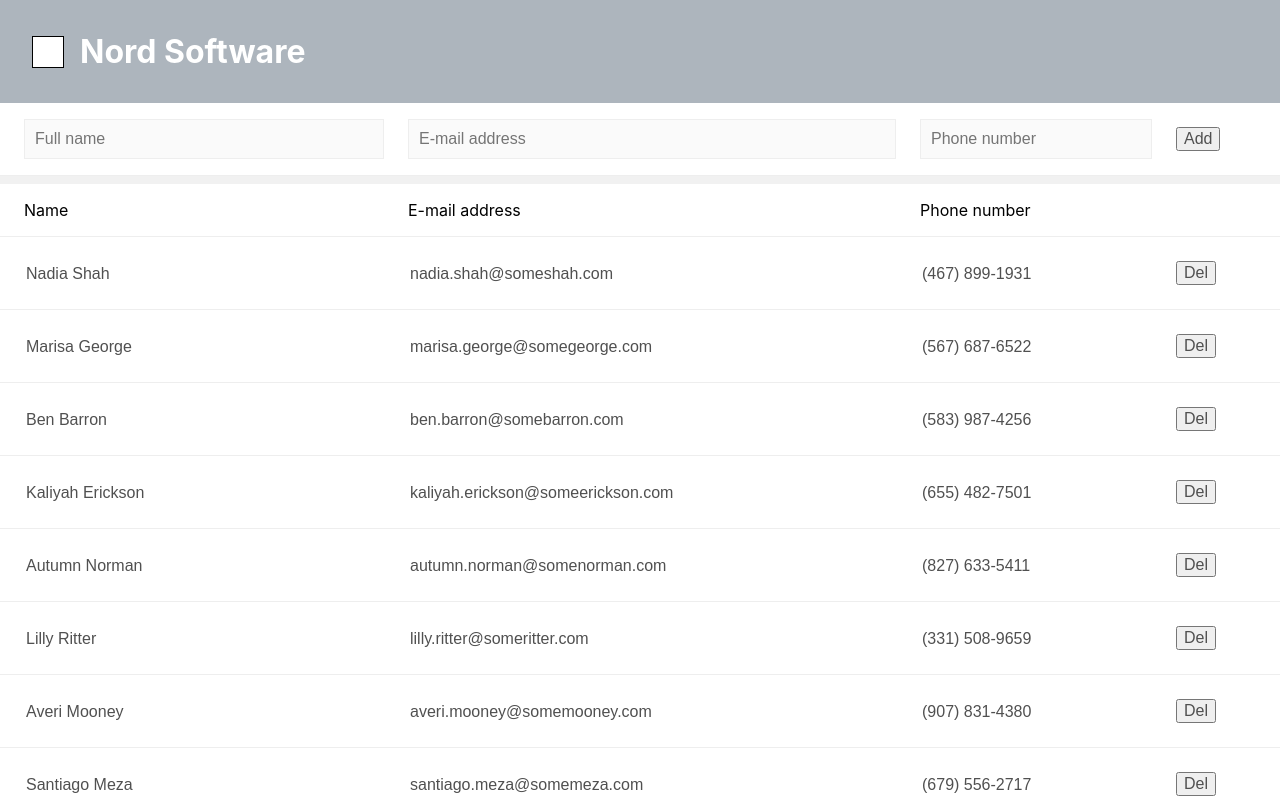
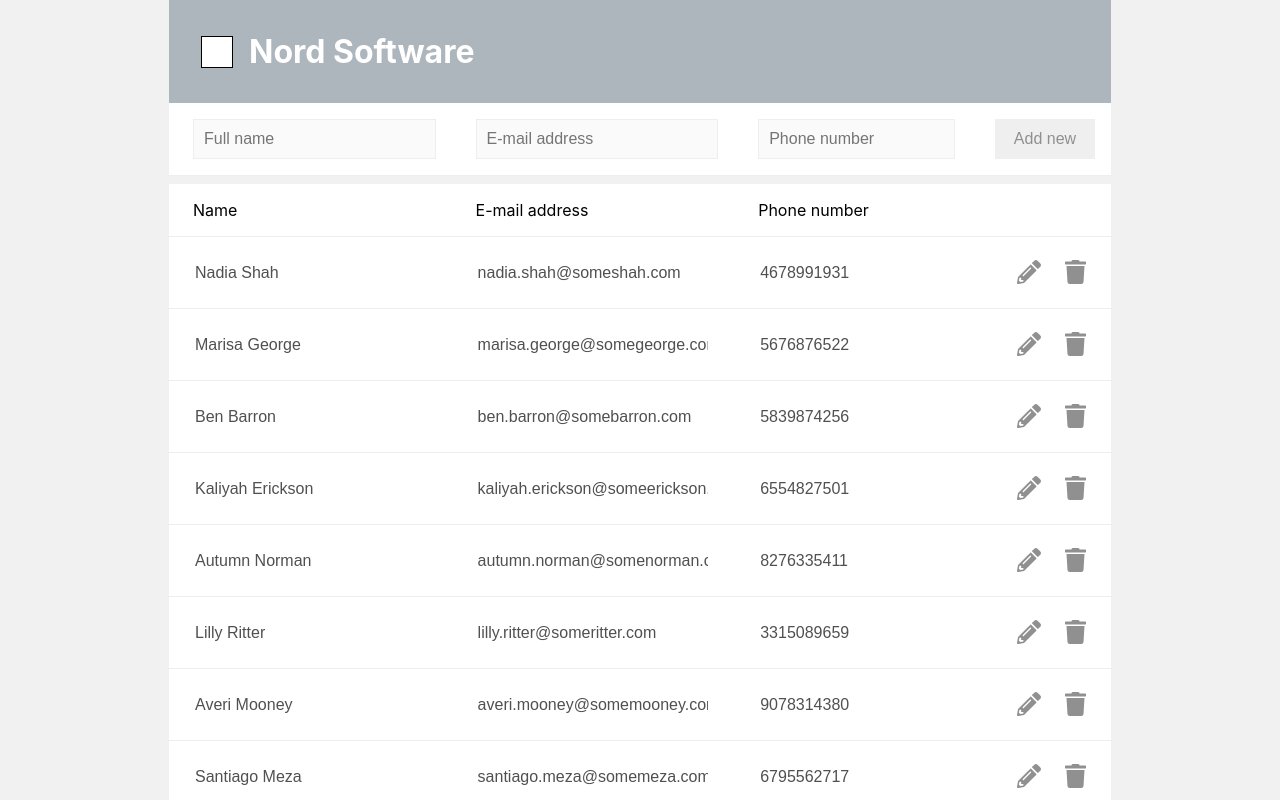
Before and after one commit to ramromail/contactbook, a React (Create React App) app: page / in a window 1280 px wide. Shown: the top 800 px of the page. Built offline with nearby package versions, Linux system fonts and the light colour scheme.

Commit message:
added font icons

```diff
--- a/package.json
+++ b/package.json
@@ -3,6 +3,9 @@
   "version": "0.1.0",
   "private": true,
   "dependencies": {
+    "@fortawesome/fontawesome-svg-core": "^1.2.27",
+    "@fortawesome/free-solid-svg-icons": "^5.12.1",
+    "@fortawesome/react-fontawesome": "^0.1.8",
     "@testing-library/jest-dom": "^4.2.4",
     "@testing-library/react": "^9.4.1",
     "@testing-library/user-event": "^7.2.1",
--- a/public/contacts.json
+++ b/public/contacts.json
@@ -3,120 +3,120 @@
     "id": "19699734-1746-57d6-bd62-0df42f7530d6",
     "fullName": "Nadia Shah",
     "emailAddress": "nadia.shah@someshah.com",
-    "phoneNumber": "(467) 899-1931"
+    "phoneNumber": "4678991931"
   },
   {
     "id": "2fcc0599-5a98-5f8e-98d6-022d4efdb809",
     "fullName": "Marisa George",
     "emailAddress": "marisa.george@somegeorge.com",
-    "phoneNumber": "(567) 687-6522"
+    "phoneNumber": "5676876522"
   },
   {
     "id": "35f37d7d-2d82-5a2e-9c36-744a6713586d",
     "fullName": "Ben Barron",
     "emailAddress": "ben.barron@somebarron.com",
-    "phoneNumber": "(583) 987-4256"
+    "phoneNumber": "5839874256"
   },
   {
     "id": "f205407a-9360-5801-beef-39d015f377b6",
     "fullName": "Kaliyah Erickson",
     "emailAddress": "kaliyah.erickson@someerickson.com",
-    "phoneNumber": "(655) 482-7501"
+    "phoneNumber": "6554827501"
   },
   {
     "id": "724392b9-33b6-5844-854b-dac57d5887f7",
     "fullName": "Autumn Norman",
     "emailAddress": "autumn.norman@somenorman.com",
-    "phoneNumber": "(827) 633-5411"
+    "phoneNumber": "8276335411"
   },
   {
     "id": "ba6c823c-e3ff-5d07-990a-6d2cfa18bced",
     "fullName": "Lilly Ritter",
     "emailAddress": "lilly.ritter@someritter.com",
-    "phoneNumber": "(331) 508-9659"
+    "phoneNumber": "3315089659"
   },
   {
     "id": "7f4bf409-f492-5a1c-b885-2ba1cfe4d3d2",
     "fullName": "Averi Mooney",
     "emailAddress": "averi.mooney@somemooney.com",
-    "phoneNumber": "(907) 831-4380"
+    "phoneNumber": "9078314380"
   },
   {
     "id": "0339bcbf-38a9-5cc2-9244-61a24ce627dc",
     "fullName": "Santiago Meza",
     "emailAddress": "santiago.meza@somemeza.com",
-    "phoneNumber": "(679) 556-2717"
+    "phoneNumber": "6795562717"
   },
   {
     "id": "7df59835-39a1-5c15-9612-51ecf749f9d0",
     "fullName": "Carmelo Aguirre",
     "emailAddress": "carmelo.aguirre@someaguirre.com",
-    "phoneNumber": "(725) 343-9280"
+    "phoneNumber": "7253439280"
   },
   {
     "id": "2c728bed-e878-5af7-a5be-30e17e19d67e",
     "fullName": "Ramiro Fernandez",
     "emailAddress": "ramiro.fernandez@somefernandez.com",
-    "phoneNumber": "(645) 413-9002"
+    "phoneNumber": "6454139002"
   },
   {
     "id": "f23084c9-87bb-5c03-ba5e-a870d0a27853",
     "fullName": "Jerimiah Stout",
     "emailAddress": "jerimiah.stout@somestout.com",
-    "phoneNumber": "(779) 426-6979"
+    "phoneNumber": "7794266979"
   },
   {
     "id": "15116ec3-0d50-588e-adc4-4fe9a30a9905",
     "fullName": "Leticia Gardner",
     "emailAddress": "leticia.gardner@somegardner.com",
-    "phoneNumber": "(575) 655-9336"
+    "phoneNumber": "5756559336"
   },
   {
     "id": "b72b5c0e-3d84-5860-8af9-d52df0dfe55b",
     "fullName": "Natalia Aguilar",
     "emailAddress": "natalia.aguilar@someaguilar.com",
-    "phoneNumber": "(329) 865-7142"
+    "phoneNumber": "3298657142"
   },
   {
     "id": "79281695-6505-5db7-b386-f6e63dd2eab9",
     "fullName": "Cody Tanner",
     "emailAddress": "cody.tanner@sometanner.com",
-    "phoneNumber": "(735) 845-5801"
+    "phoneNumber": "7358455801"
   },
   {
     "id": "27be3cd8-1e8c-5f8b-ba9c-6697e251ad5c",
     "fullName": "Jocelynn Carroll",
     "emailAddress": "jocelynn.carroll@somecarroll.com",
-    "phoneNumber": "(282) 286-2244"
+    "phoneNumber": "2822862244"
   },
   {
     "id": "387f677f-30df-5620-9994-762f6d23cc75",
     "fullName": "Silas Hayden",
     "emailAddress": "silas.hayden@somehayden.com",
-    "phoneNumber": "(874) 730-7479"
+    "phoneNumber": "8747307479"
   },
   {
     "id": "21ae0e42-e043-5445-b589-bb31d82a7f1b",
     "fullName": "Justus Gilbert",
     "emailAddress": "justus.gilbert@somegilbert.com",
-    "phoneNumber": "(327) 390-2296"
+    "phoneNumber": "3273902296"
   },
   {
     "id": "31a71cfa-6d27-5821-9d25-b0a4922e6b6a",
     "fullName": "Xiomara Reeves",
     "emailAddress": "xiomara.reeves@somereeves.com",
-    "phoneNumber": "(301) 366-1936"
+    "phoneNumber": "3013661936"
   },
   {
     "id": "e54663ed-0270-5b12-a7c3-848f71a4856f",
     "fullName": "Rolando Kline",
     "emailAddress": "rolando.kline@somekline.com",
-    "phoneNumber": "(914) 277-3716"
+    "phoneNumber": "9142773716"
   },
   {
     "id": "d0939aef-31ad-57e5-89e7-6cc6bd02e726",
     "fullName": "Jaiden Brown",
     "emailAddress": "jaiden.brown@somebrown.com",
-    "phoneNumber": "(325) 763-7954"
+    "phoneNumber": "3257637954"
   }
 ]
--- a/public/index.html
+++ b/public/index.html
@@ -2,14 +2,14 @@
 <html lang="en">
   <head>
     <meta charset="utf-8" />
-    <link rel="icon" href="%PUBLIC_URL%/favicon.ico" />
+    <link rel="icon" href="%PUBLIC_URL%/logo.png" />
     <meta name="viewport" content="width=device-width, initial-scale=1" />
     <meta name="theme-color" content="#000000" />
     <meta
       name="description"
       content="Web site created using create-react-app"
     />
-    <link rel="apple-touch-icon" href="%PUBLIC_URL%/logo192.png" />
+    <link rel="apple-touch-icon" href="%PUBLIC_URL%/logo.png" />
     <!--
       manifest.json provides metadata used when your web app is installed on a
       user's mobile device or desktop. See https://developers.google.com/web/fundamentals/web-app-manifest/
@@ -24,7 +24,7 @@
       work correctly both with client-side routing and a non-root public URL.
       Learn how to configure a non-root public URL by running `npm run build`.
     -->
-    <title>React App</title>
+    <title>ReactJS Contactboook</title>
   </head>
   <body>
     <noscript>You need to enable JavaScript to run this app.</noscript>
--- a/src/App.css
+++ b/src/App.css
@@ -27,6 +27,13 @@
   background-color: #f1f1f1;
 }
 
+.App {
+  width: 100%;
+  max-width: 942px;
+  margin: 0 auto;
+  clear: both;
+}
+
 
 table {
   border-collapse: collapse;
@@ -36,8 +43,6 @@
 
 table td {
   border-bottom: 1px solid #eee;
-  /* width: 30%; */
-  padding: 16px 0 16px 16px;
 }
 
 td input {
@@ -49,11 +54,11 @@
 }
 
 table td:nth-child(2) {
-  width: 40%;
+  width: 30%;
 }
 
 table td:nth-child(3) {
-  width: 20;
+  width: 30;
 }
 
 table td:nth-child(4) {
@@ -63,13 +68,19 @@
 table.addcontacts thead tr td,
 table.contactsList thead tr td
 {
-  padding: 16px 0 16px 24px;
+  padding: 16px 16px 16px 24px;
   height: 48px;
 }
 
 table.contactsList tbody tr td {
-  padding: 24px 0 24px 24px;
+  /* padding: 24px 0 24px 24px; */
+  padding: 24px;
   height: 72px;
+}
+
+.contactsList td:nth-child(4) {
+  padding: 0;
+  margin: 0;
 }
 
 .addcontacts {
@@ -79,7 +90,14 @@
   margin-bottom: 8px;
 }
 
-button,
+button {
+  border: 0;
+  font-size: 16px;
+  width: 100px;
+  height: 40px;
+  color: #909090;
+}
+
 input[type="text"],
 input[type="email"] {
   color: #505050;
@@ -100,3 +118,9 @@
 table.contactsList tbody tr td input {
   border: 0;
 }
+
+.faicons {
+  margin-right: 24px;
+  font-size: 24px;
+  color: #909090;
+}
--- a/src/App.js
+++ b/src/App.js
@@ -4,6 +4,12 @@
 
 import Header from "./Components/header";
 import ListItems from "./Components/listitems";
+
+import { library } from '@fortawesome/fontawesome-svg-core'
+import { faTrash, faPencilAlt } from '@fortawesome/free-solid-svg-icons'
+
+library.add(faTrash)
+library.add(faPencilAlt)
 
 class App extends React.Component {
   constructor(props) {
@@ -140,7 +146,7 @@
                   ></input>
                 </td>
                 <td>
-                  <button type="submit">Add</button>
+                  <button type="submit">Add new</button>
                 </td>
               </tr>
             </thead>
--- a/src/Components/listitems.js
+++ b/src/Components/listitems.js
@@ -1,4 +1,6 @@
 import React from "react";
+
+import { FontAwesomeIcon } from "@fortawesome/react-fontawesome";
 
 function ListItems(props) {
   const items = props.items;
@@ -37,13 +39,28 @@
           />
         </td>
         <td>
-          <button
+          {/* <button
             onClick={() => {
               props.deleteItem(item.id);
             }}
           >
             Del
-          </button>
+          </button> */}
+          <FontAwesomeIcon
+            className="faicons"
+            onClick={() => {
+              props.deleteItem(item.id);
+            }}
+            icon="pencil-alt"
+          />
+
+          <FontAwesomeIcon
+            className="faicons"
+            onClick={() => {
+              props.deleteItem(item.id);
+            }}
+            icon="trash"
+          />
         </td>
       </tr>
     );
```
Also changed, not shown: 1 other file (tests, documents, lock files or other folders).
